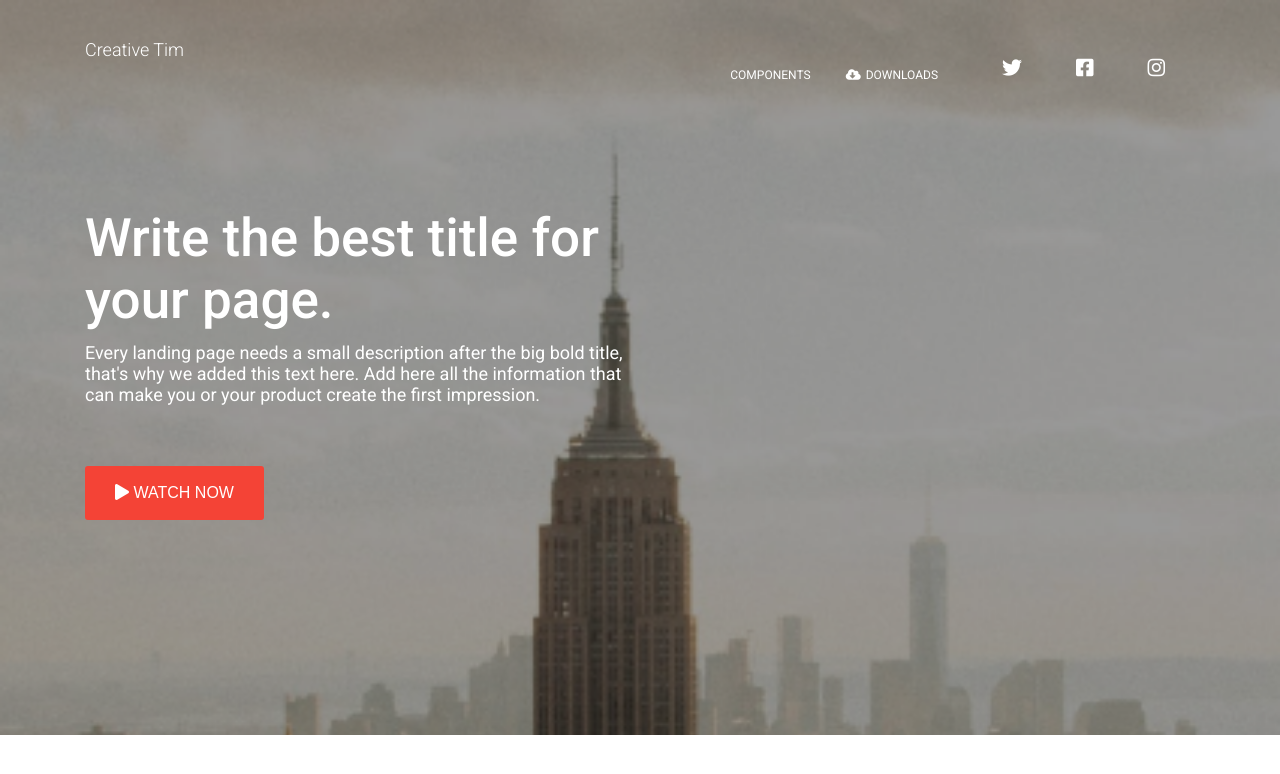
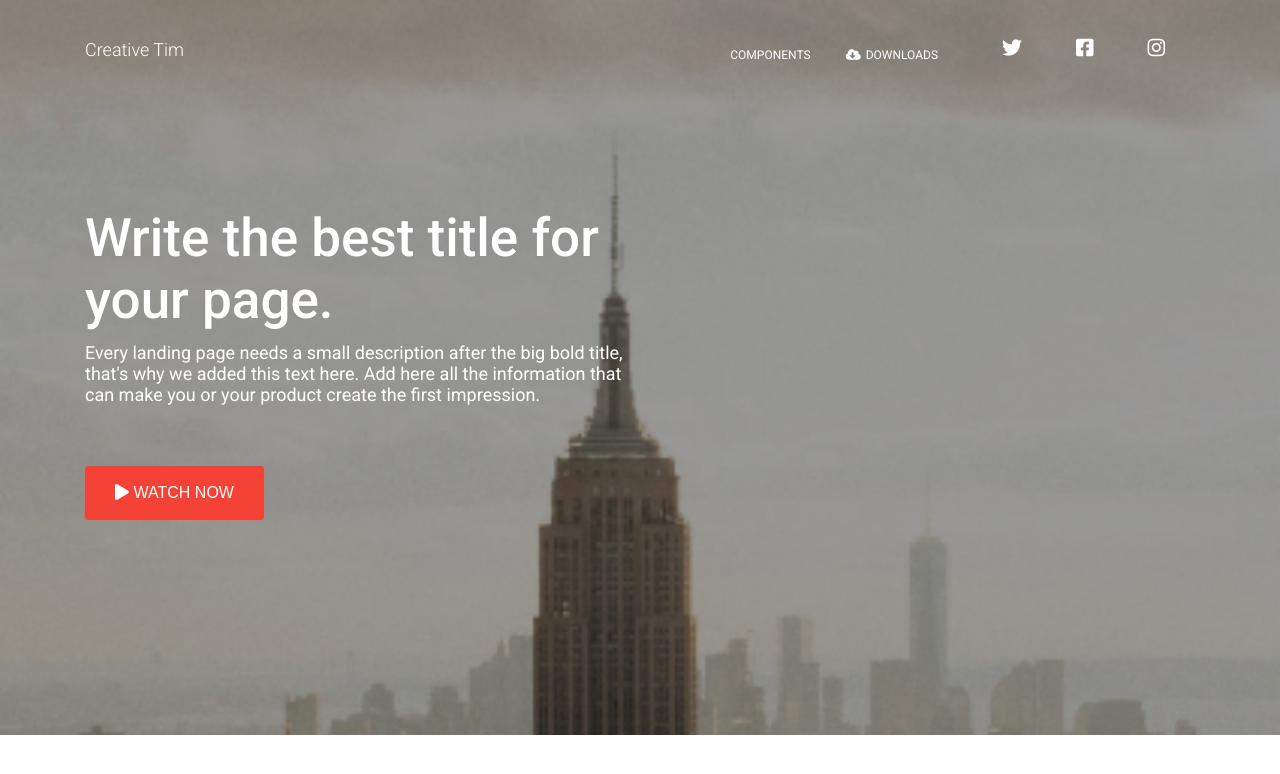
Before and after one commit to 6zun9/creative-tim, a website: page index.html in a window 1280 px wide. Drawn offline with nearby package versions, Linux system fonts and the light colour scheme; files that its build step writes are made by us from their sources.

Commit message:
menu list margin fixed

```diff
--- a/sass/modules/_nav.scss
+++ b/sass/modules/_nav.scss
@@ -1,12 +1,9 @@
 .nav {
-
-  margin: 30px 50px;
-
+  margin: 30px 40px;
   li {
+    padding:30px 0;
     display: block;
-    padding: 20px 0;
     text-align: center;
-
 
     a {
       color: $white;
@@ -36,6 +33,7 @@
 
     li {
       float: left;
+      padding:0;
 
       a {
         font-size: $xs-font-size;
```
Also changed, not shown: dist/css/style.css, dist/images/banner.png, dist/images/close-icon.png, dist/images/facebook-icon.png, dist/images/instagram-icon.png, dist/images/menu.png, dist/images/play-icon.png, dist/images/twitter-icon.png, 1 other file.
